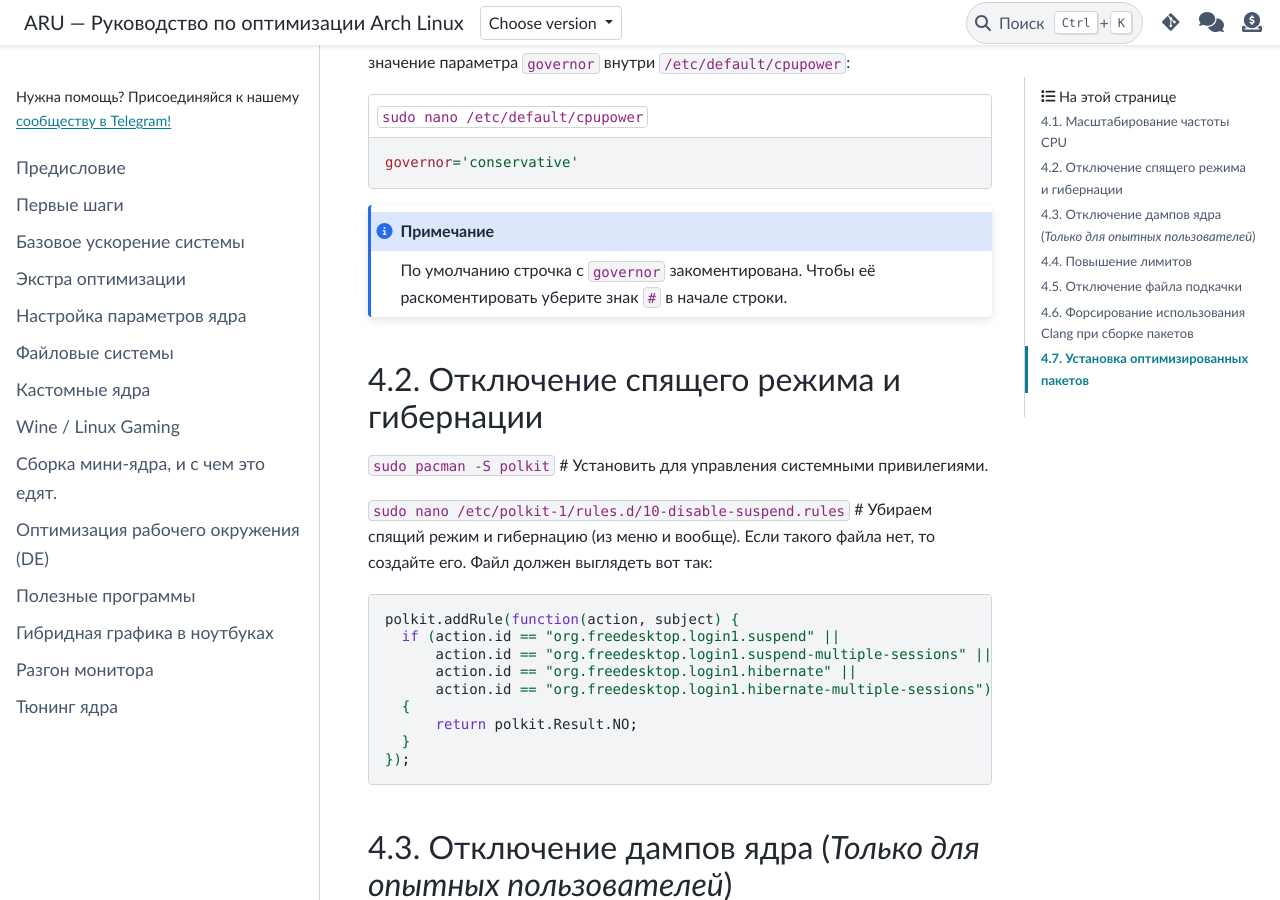
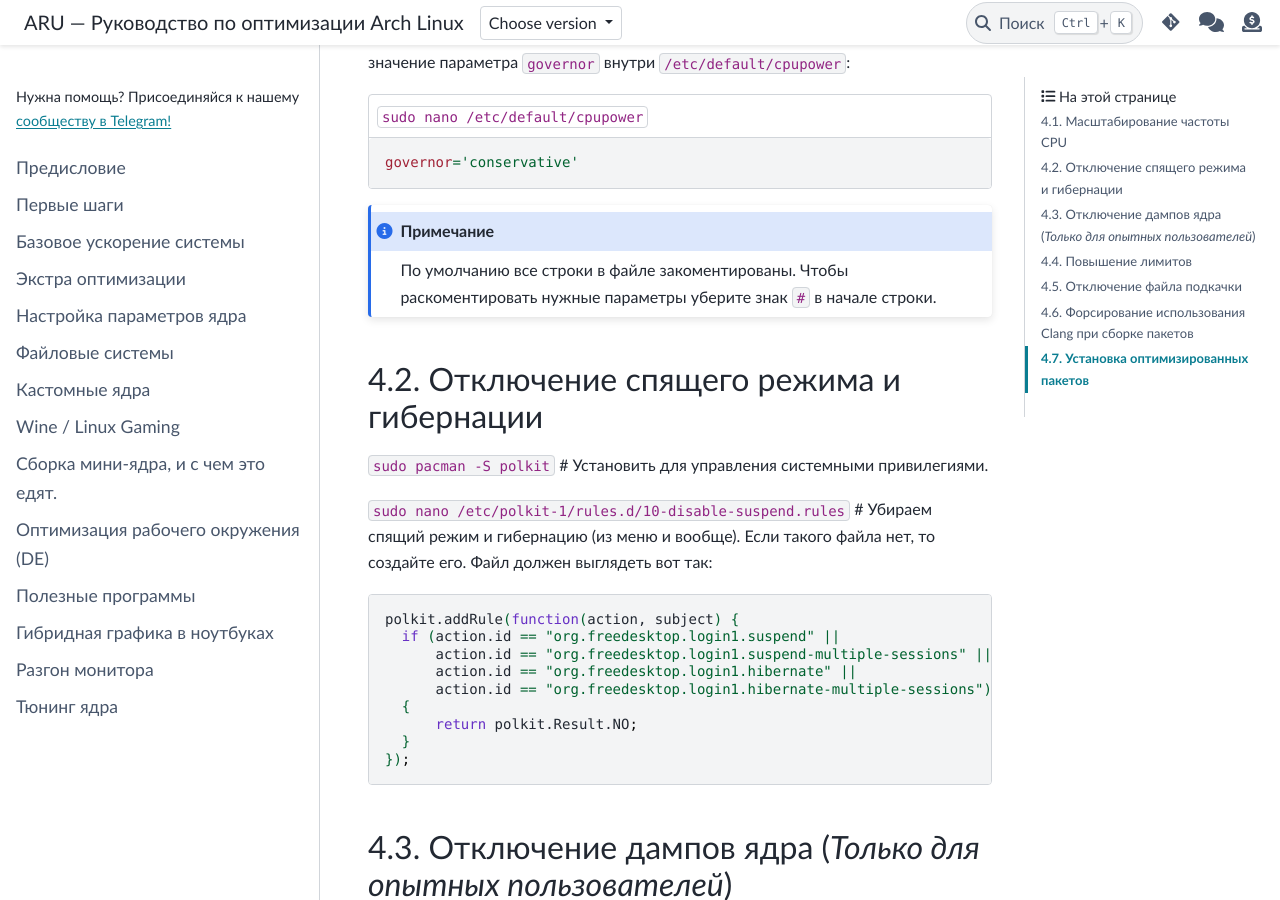
Before and after one commit to ventureoo/ARU, a Sphinx documentation site: the page built from docs/source/extra-optimizations.rst, in a window 1280 px wide and 900 px high, scrolled down 5647 px. Built offline with Sphinx 7.4.7 and the PyData theme 0.15.4, drawn with Linux system fonts in a browser that asks for light colours.

Commit message:
extra-optimizations: Correct info about comments

```diff
--- a/docs/source/extra-optimizations.rst
+++ b/docs/source/extra-optimizations.rst
@@ -262,8 +262,9 @@ intel-pstate, так и для amd-pstate есть ``active`` и ``passive``
 
   governor='conservative'
 
-.. note:: По умолчанию строчка с ``governor`` закоментирована. Чтобы
-   её раскоментировать уберите знак ``#`` в начале строки.
+.. note:: По умолчанию все строки в файле закоментированы. Чтобы
+   раскоментировать нужные параметры уберите знак ``#`` в начале
+   строки.
 
 ==========================================
 Отключение спящего режима и гибернации
```
